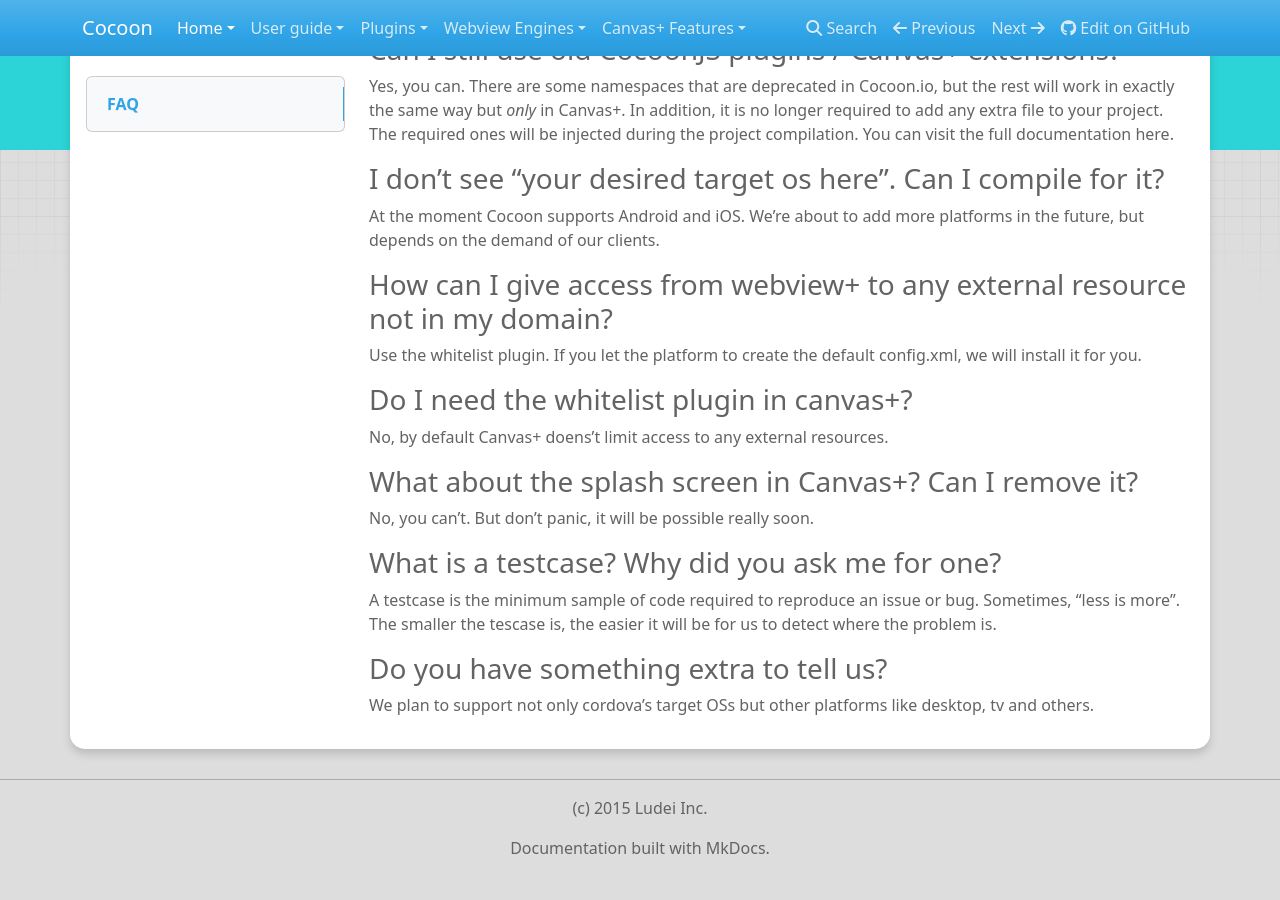
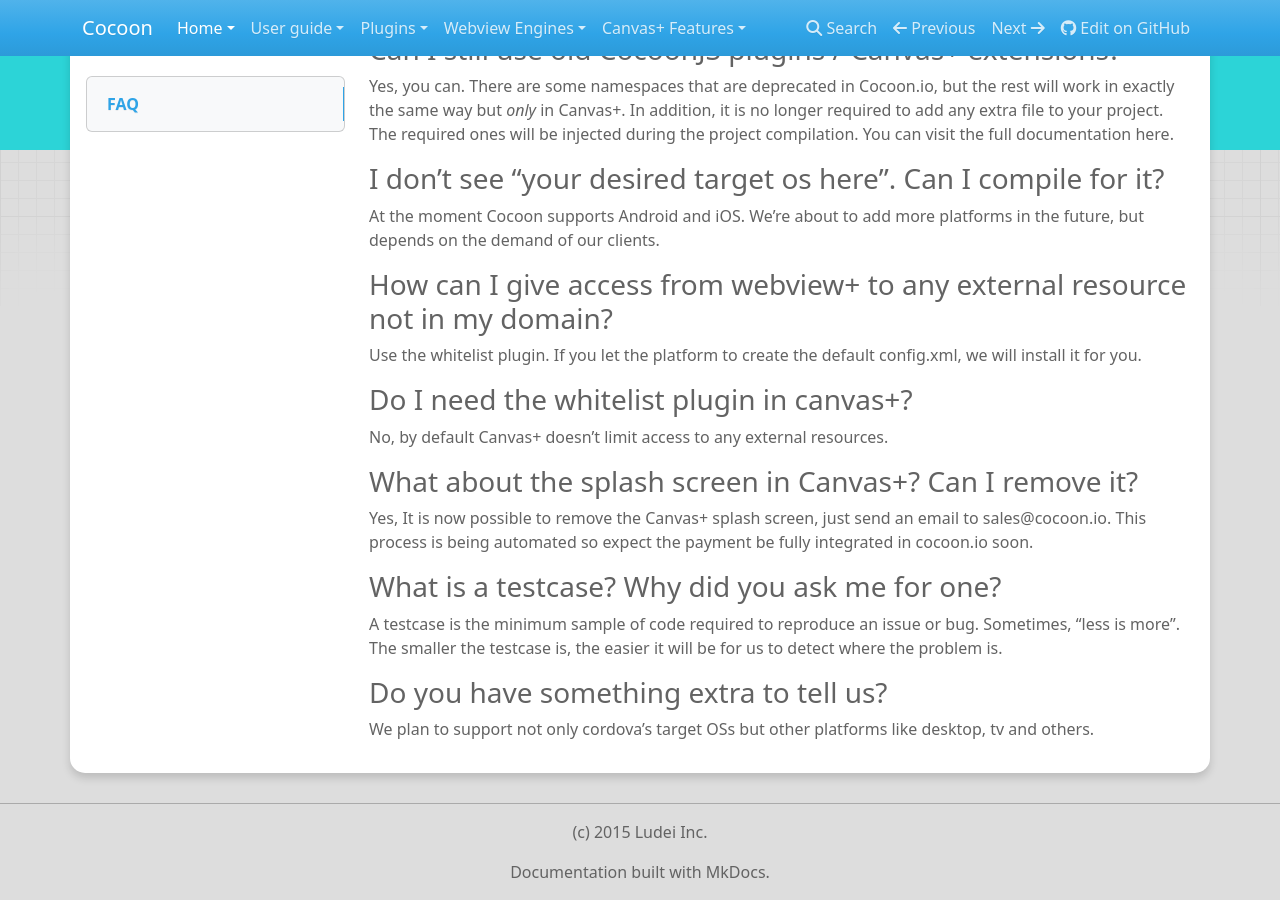
Before and after one commit to CocoonIO/cocoon-cloud-doc, an MkDocs documentation site: the page built from docs/faq.md, in a window 1280 px wide and 900 px high, scrolled down 1300 px. Built offline with MkDocs 1.6.1, drawn with Linux system fonts in a browser that asks for light colours; nearby versions of some CDN libraries; old or Windows-style settings are respelled for this version of MkDocs; before the commit the page ends 2176 px from its top, so only the background shows below that.

Commit message:
Corrected an answer in the FAQ regarding the canvas+ splash purchase.
Corrected some typos.

```diff
--- a/docs/faq.md
+++ b/docs/faq.md
@@ -47,13 +47,13 @@ At the moment Cocoon supports Android and iOS. We're about to add more platforms
 Use the whitelist plugin. If you let the platform to create the default config.xml, we will install it for you.
 
 ### Do I need the whitelist plugin in canvas+?
-No, by default Canvas+ doens't limit access to any external resources.
+No, by default Canvas+ doesn't limit access to any external resources.
 
 ### What about the splash screen in Canvas+? Can I remove it?
-No, you can't. But don't panic, it will be possible really soon.
+Yes, It is now possible to remove the Canvas+ splash screen, just send an email to sales@cocoon.io. This process is being automated so expect the payment be fully integrated in cocoon.io soon.
 
 ### What is a testcase? Why did you ask me for one?
-A testcase is the minimum sample of code required to reproduce an issue or bug. Sometimes, "less is more". The smaller the tescase is, the easier it will be for us to detect where the problem is.
+A testcase is the minimum sample of code required to reproduce an issue or bug. Sometimes, "less is more". The smaller the testcase is, the easier it will be for us to detect where the problem is.
 
 ### Do you have something extra to tell us?
 We plan to support not only cordova's target OSs but other platforms like desktop, tv and others.
```
